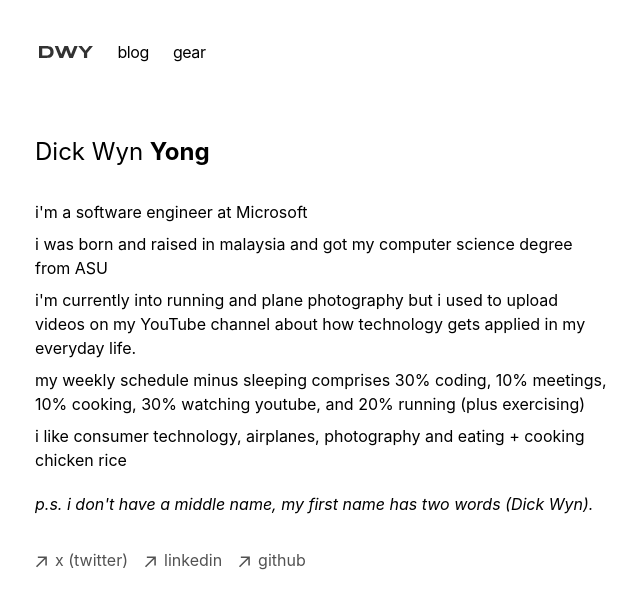
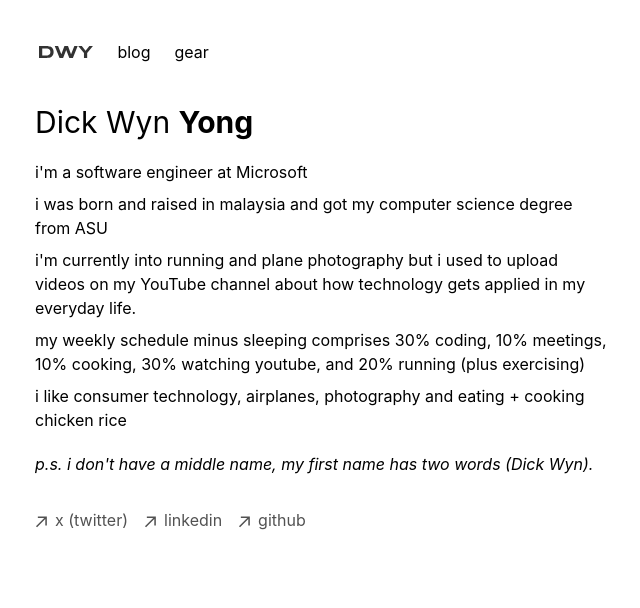
Before and after one commit to dickwyn/v4, a Next.js app: page / in a window 1280 px wide. Shown: the top 608 px of the page, without its empty margins (317-957 px from the left). Built offline with nearby package versions, Linux system fonts and the light colour scheme.

Commit message:
style: tweak spacing

```diff
--- a/app/components/nav.tsx
+++ b/app/components/nav.tsx
@@ -20,7 +20,7 @@ export function Navbar() {
   const colorScheme = usePrefersColorScheme();
 
   return (
-    <aside className="-ml-[8px] mb-16 tracking-tight">
+    <aside className="-ml-[8px] mb-8">
       <div className="lg:sticky lg:top-20">
         <nav
           className="flex flex-row items-center relative px-0 pb-0 fade md:overflow-auto scroll-pr-6 md:relative"
--- a/app/page.tsx
+++ b/app/page.tsx
@@ -1,7 +1,7 @@
 export default function Page() {
   return (
     <section>
-      <h1 className="mb-8 text-2xl">
+      <h1 className="mb-5 text-3xl">
         Dick Wyn <b>Yong</b>
       </h1>
       <section className="grid gap-2">
```
